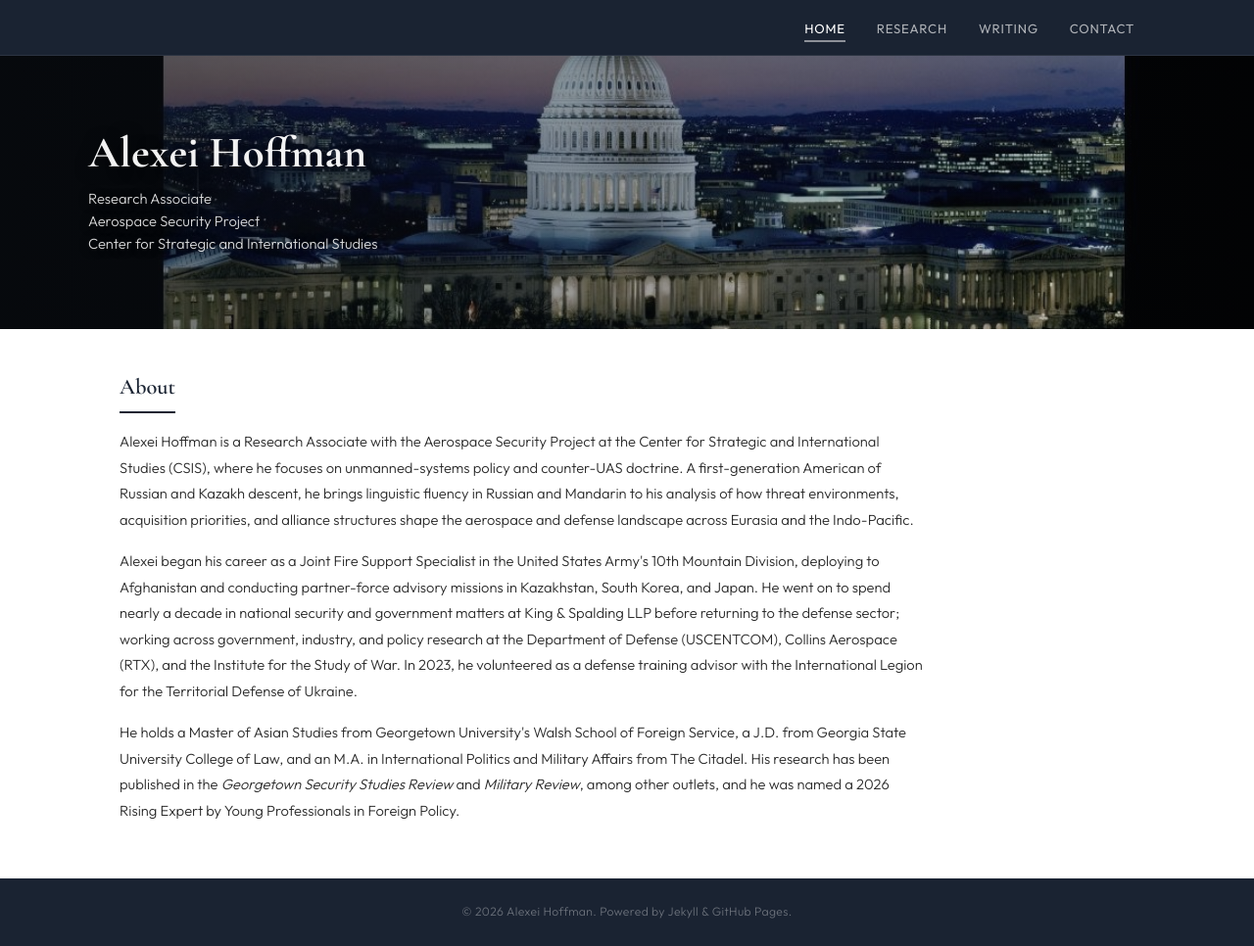
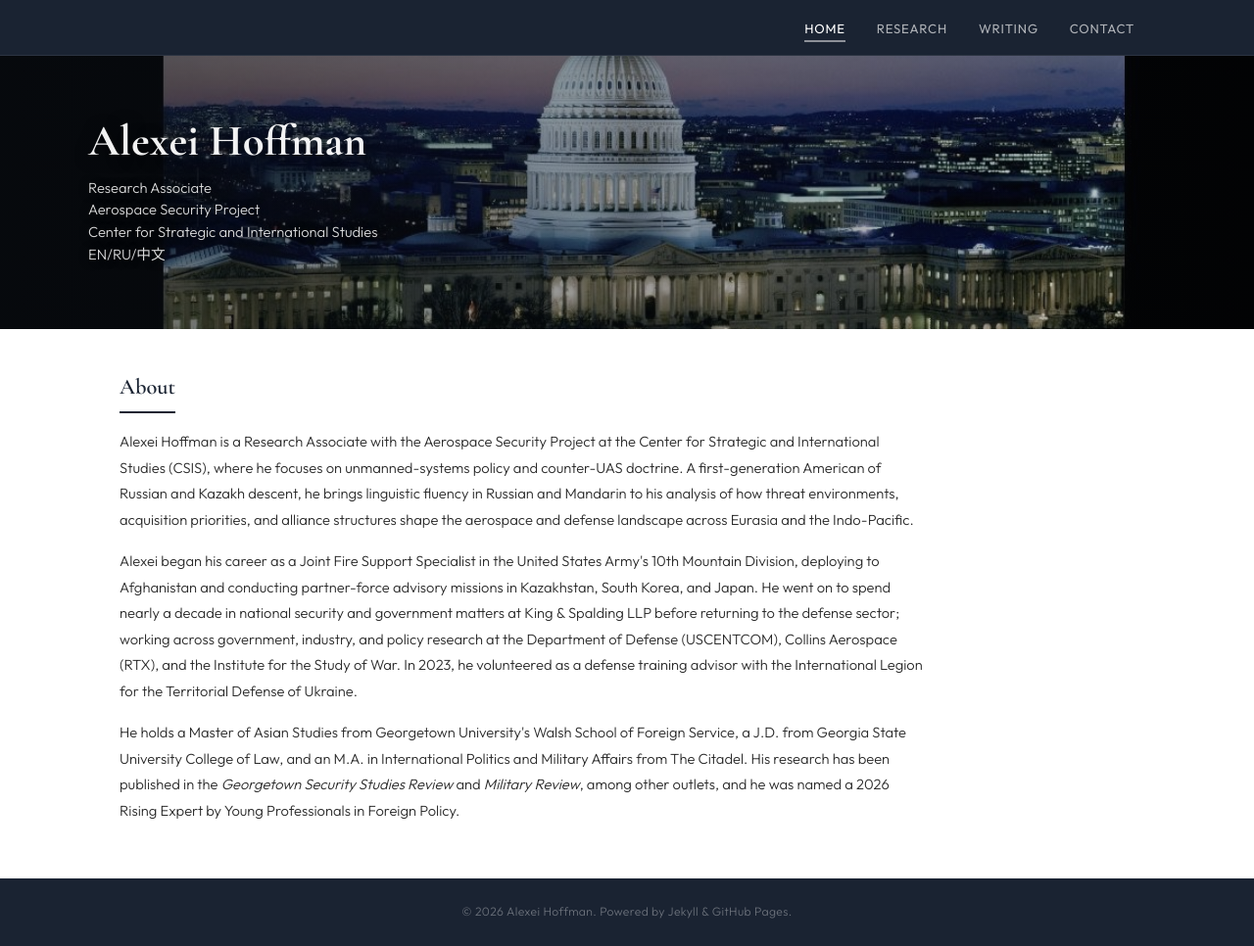
Before and after one commit to a-novi13-byte/a-novi13-byte.github.io, a Jekyll site: the page built from index.html, in a window 1280 px wide and 966 px high. Shown: the whole window at 98% size. Built offline with Jekyll 4.4.1, drawn with Linux system fonts in a browser that asks for light colours.

Commit message:
Update index.html

```diff
--- a/index.html
+++ b/index.html
@@ -10,7 +10,7 @@ title: Home
   <div class="hero-banner-overlay">
     <div class="hero-banner-inner">
       <h1>Alexei Hoffman</h1>
-      <p class="hero-subtitle">Research Associate<br>Aerospace Security Project<br>Center for Strategic and International Studies</p>
+      <p class="hero-subtitle">Research Associate<br>Aerospace Security Project<br>Center for Strategic and International Studies<br>EN/RU/中文</p>
     </div>
   </div>
 </section>
```
